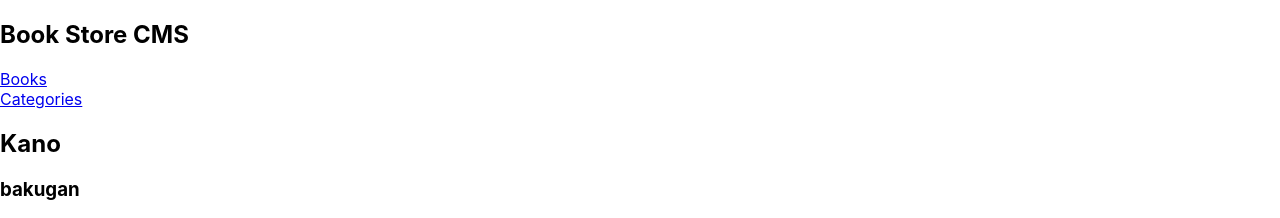
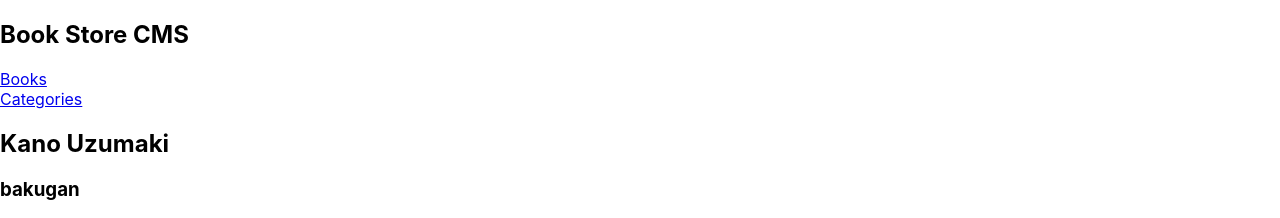
Before and after one commit to KanoCode/Book-store-app, a React (Create React App) app: page / in a window 1280 px wide. Shown: the top 218 px of the page. Built offline with nearby package versions, Linux system fonts and the light colour scheme.

Commit message:
Implement remove button functionality

```diff
--- a/src/components/Book.js
+++ b/src/components/Book.js
@@ -1,13 +1,22 @@
 import React from 'react';
 import PropTypes from 'prop-types';
+import { useDispatch } from 'react-redux';
+import { removeBook } from '../redux/books/books';
 
 const Book = (props) => {
-  const { title, author } = props;
+  const { title, author, id } = props;
+
+  const dispatch = useDispatch();
+  const DeleteBook = () => {
+    dispatch(removeBook(id));
+  };
   return (
     <>
       <h2>{title}</h2>
       <h3>{author}</h3>
-      <button type="button">Remove</button>
+      <button onClick={DeleteBook} type="button">
+        Remove
+      </button>
     </>
   );
 };
@@ -15,5 +24,6 @@
 Book.propTypes = {
   title: PropTypes.string.isRequired,
   author: PropTypes.string.isRequired,
+  id: PropTypes.string.isRequired,
 };
 export default Book;
--- a/src/components/BooksList.js
+++ b/src/components/BooksList.js
@@ -4,6 +4,6 @@
 
 const BookList = () => {
   const books = useSelector((state) => state.booksReducer);
-  return (books.map((a) => (<Book key={1} author={a.title} title={a.author} />)));
+  return (books.map((a) => (<Book key={2} id={a.id} author={a.title} title={a.author} />)));
 };
 export default BookList;
--- a/src/redux/books/books.js
+++ b/src/redux/books/books.js
@@ -7,10 +7,10 @@
 // Reducer
 export default function reducer(
   state = [
-    { id: 1, author: 'Kano', title: 'bakugan' },
-    { id: 1, author: 'Napoleon Hill', title: 'Think and Grow Rich' },
-    { id: 1, author: 'Suzanne Collins', title: 'The Hunger Games' },
-    { id: 3, author: 'Naruto', title: 'Shipudden' },
+    { id: 1, author: 'Kano Uzumaki', title: 'bakugan' },
+    { id: 2, author: 'Napoleon Hill', title: 'Think and Grow Rich' },
+    { id: 3, author: 'Suzanne Collins', title: 'The Hunger Games' },
+    { id: 4, author: 'Naruto', title: 'Shipudden' },
   ],
   action,
 ) {
@@ -18,7 +18,7 @@
     case ADD_BOOK:
       return [...state, action.book];
     case REMOVE_BOOK:
-      return state.filter((book) => book.id !== action.book.id);
+      return state.filter((book) => book.id !== action.id);
     default:
       return state;
   }
@@ -36,6 +36,6 @@
   };
 }
 
-export function removeBook(book) {
-  return { type: REMOVE_BOOK, book };
+export function removeBook(id) {
+  return { type: REMOVE_BOOK, id };
 }
```
